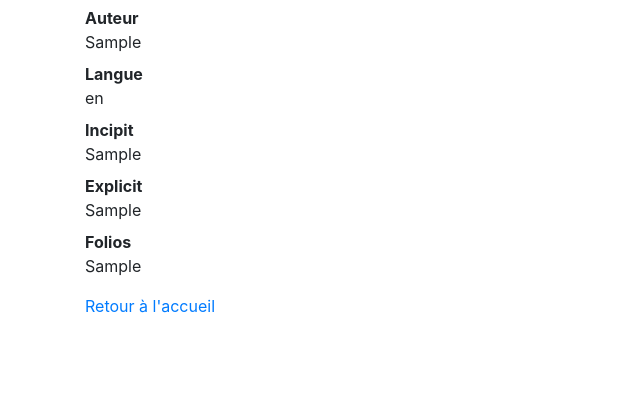
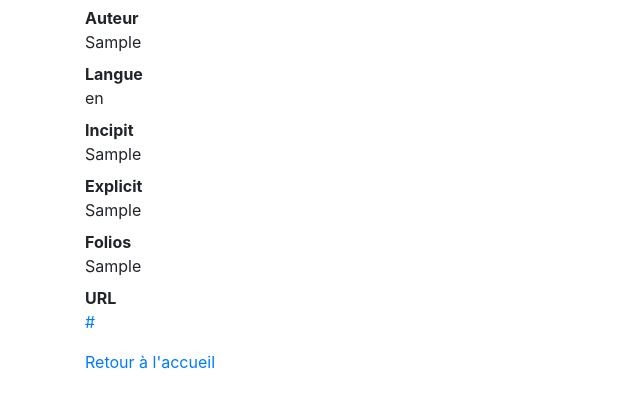
Before and after one commit to Chartes-TNAH/hagiograpy, a Flask app: page /oeuvre/1 in a window 1280 px wide. Shown: the part 228-636 px from the top of the page, without its empty margins (0-640 px from the left). Run offline with Flask 2, Linux system fonts and the light colour scheme; tables that the repository leaves empty hold one stand-in row (values such as "Sample post"); parts of the project's set-up code (start-up, migrations or seed data) failed here and were passed over; some libraries are stand-ins or nearby versions.

Commit message:
Ajout du champ url renvoyant vers le document numérisé

```diff
--- a/Hagiograpy/Site/templates/pages/vie.html
+++ b/Hagiograpy/Site/templates/pages/vie.html
@@ -17,6 +17,7 @@
             <dt>Incipit</dt><dd>{{oeuvre.Incipit}}</dd>
             <dt>Explicit</dt><dd>{{oeuvre.Explicit}}</dd>
             <dt>Folios</dt><dd>{{oeuvre.Folios}}</dd>
+            <dt>URL</dt><dd><a href="{{oeuvre.URL}}">{{oeuvre.URL}}</a></dd>
 
         </dl>
 
```
